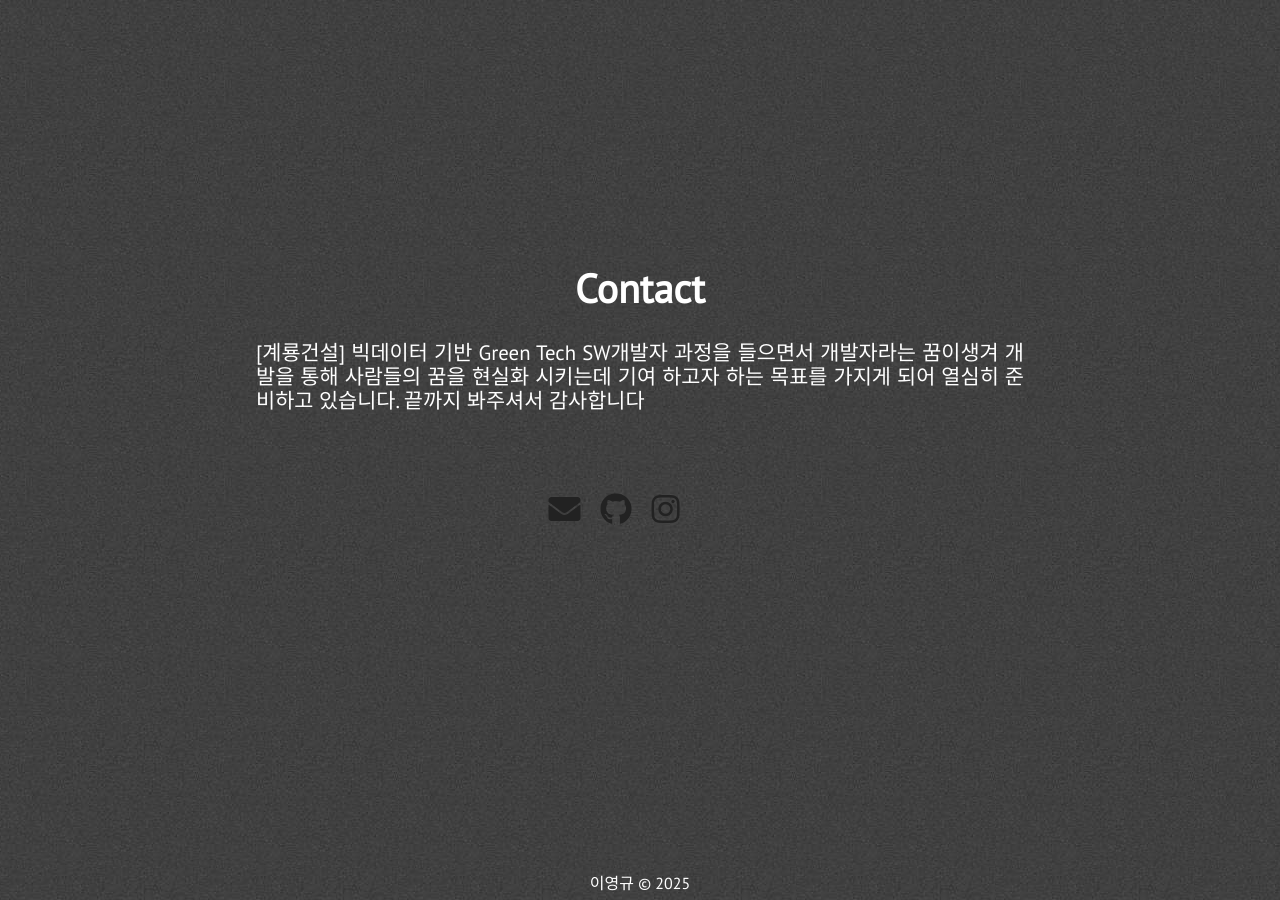
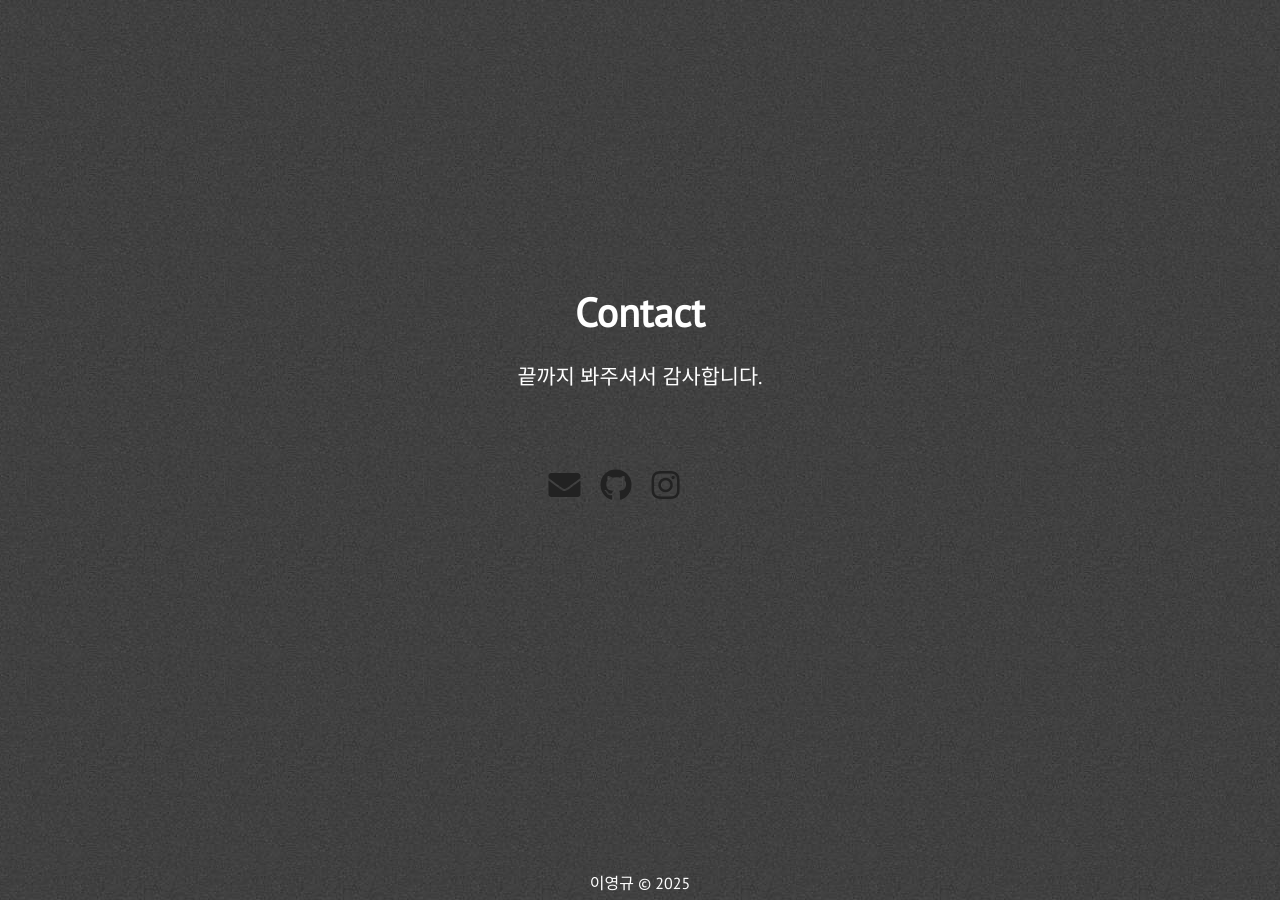
Before and after one commit to YoungGyu99/YoungGyu99.github.io, a Jekyll site: the page built from index.html, in a window 1280 px wide and 900 px high, scrolled down 4799 px. Built offline with Jekyll 4.4.1, drawn with Linux system fonts in a browser that asks for light colours; nearby versions of some CDN libraries.

Commit message:
Update extra.html

```diff
--- a/_includes/extra.html
+++ b/_includes/extra.html
@@ -3,7 +3,7 @@
         <div>
             <div class="section-heading" id="chat-text">Contact</div>
             <p class="paragraph-text justify-text">
-                [계룡건설] 빅데이터 기반 Green Tech SW개발자 과정을 들으면서 개발자라는 꿈이생겨 개발을 통해 사람들의 꿈을 현실화 시키는데 기여 하고자 하는 목표를 가지게 되어 열심히 준비하고 있습니다. 끝까지 봐주셔서 감사합니다
+                끝까지 봐주셔서 감사합니다.
             </p>
             <div class="extra-links">
                 <span class="hint--bottom bottom-link" aria-label="Email">
```
